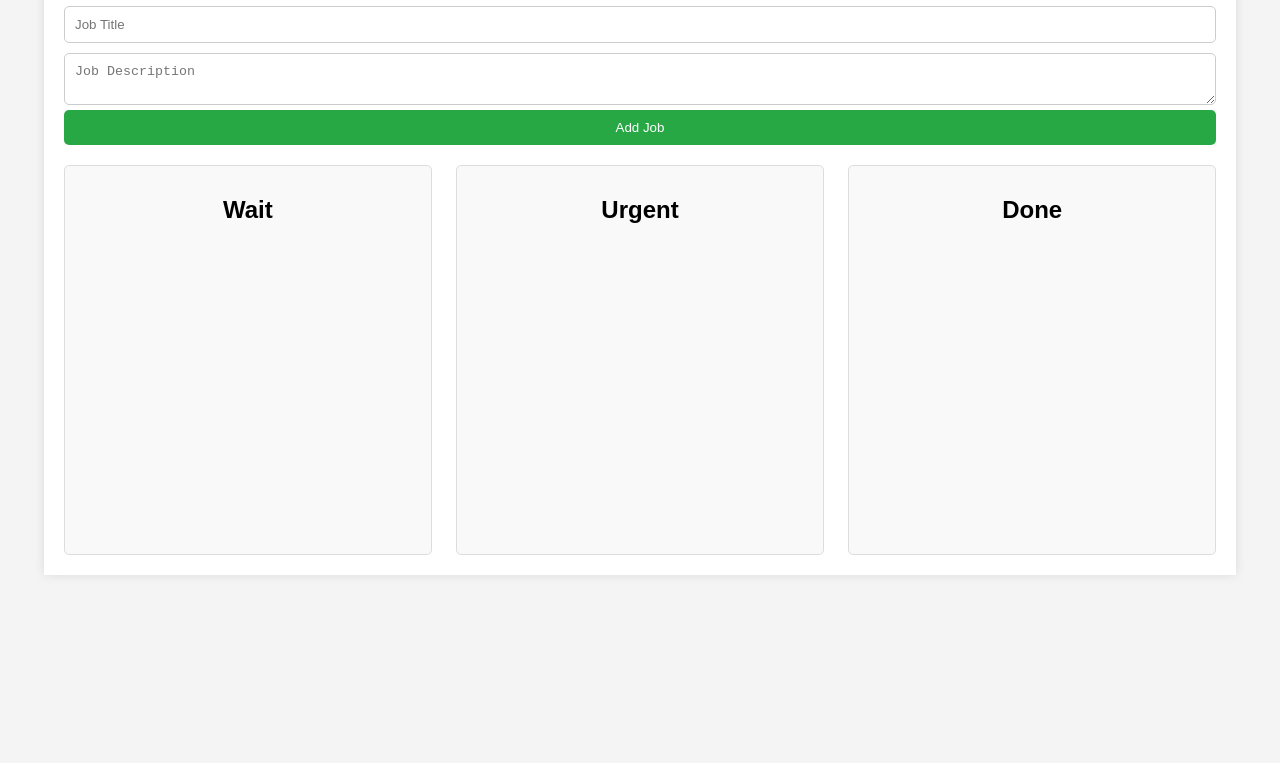
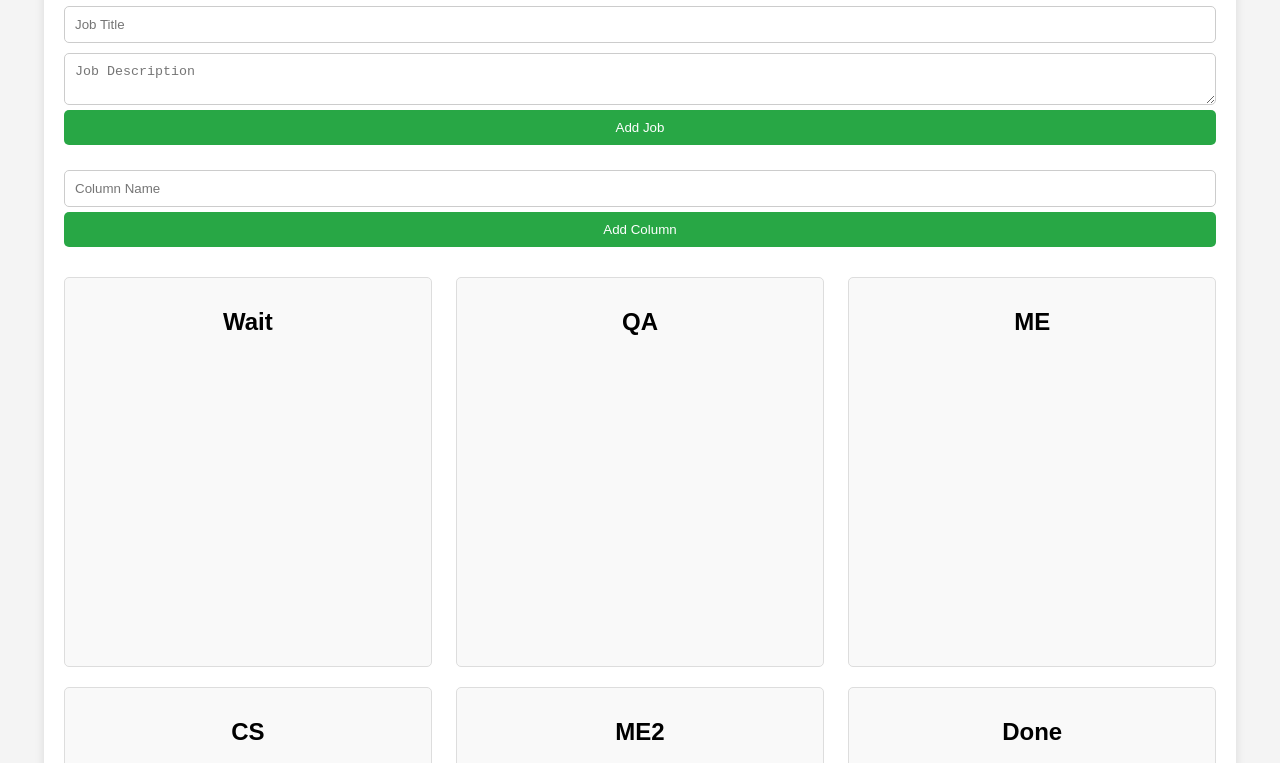
Before and after one commit to iArtz/planning-board, a plain HTML site: page index.html in a window 1280 px wide. Shown: the part 149-912 px from the top of the page. Before the commit the page ends 800 px from the top, so only its background shows below. Drawn offline with Linux system fonts and the light colour scheme.

Commit message:
Add other column

```diff
--- a/index.html
+++ b/index.html
@@ -14,34 +14,12 @@
         <textarea id="job-description" placeholder="Job Description"></textarea>
         <button onclick="addJob()">Add Job</button>
       </div>
-      <div class="kanban-board">
-        <div
-          class="kanban-column"
-          id="wait"
-          ondrop="drop(event, 'wait')"
-          ondragover="allowDrop(event)"
-        >
-          <h2>Wait</h2>
-          <div class="job-list" id="wait-list"></div>
-        </div>
-        <div
-          class="kanban-column"
-          id="urgent"
-          ondrop="drop(event, 'urgent')"
-          ondragover="allowDrop(event)"
-        >
-          <h2>Urgent</h2>
-          <div class="job-list" id="urgent-list"></div>
-        </div>
-        <div
-          class="kanban-column"
-          id="done"
-          ondrop="drop(event, 'done')"
-          ondragover="allowDrop(event)"
-        >
-          <h2>Done</h2>
-          <div class="job-list" id="done-list"></div>
-        </div>
+      <div class="column-form">
+        <input type="text" id="column-name" placeholder="Column Name" />
+        <button onclick="addColumn()">Add Column</button>
+      </div>
+      <div id="kanban-board" class="kanban-board">
+        <!-- Columns will be dynamically added here -->
       </div>
     </div>
 
--- a/script.js
+++ b/script.js
@@ -1,4 +1,12 @@
 let jobs = [];
+let columns = [
+  { id: "wait", name: "Wait" },
+  { id: "qa", name: "QA" },
+  { id: "me", name: "ME" },
+  { id: "cs", name: "CS" },
+  { id: "me2", name: "ME2" },
+  { id: "done", name: "Done" },
+];
 
 function addJob() {
   const title = document.getElementById("job-title").value;
@@ -25,16 +33,48 @@ function clearForm() {
   document.getElementById("job-description").value = "";
 }
 
+function addColumn() {
+  const columnName = document.getElementById("column-name").value;
+  if (columnName) {
+    const columnId = columnName.toLowerCase().replace(/\s+/g, "-");
+    columns.push({ id: columnId, name: columnName });
+    renderColumns();
+    document.getElementById("column-name").value = "";
+  } else {
+    alert("Please enter a column name");
+  }
+}
+
+function renderColumns() {
+  const kanbanBoard = document.getElementById("kanban-board");
+  kanbanBoard.innerHTML = "";
+
+  columns.forEach((column) => {
+    const columnDiv = document.createElement("div");
+    columnDiv.className = "kanban-column";
+    columnDiv.id = column.id;
+    columnDiv.ondrop = (e) => drop(e, column.id);
+    columnDiv.ondragover = (e) => allowDrop(e);
+
+    columnDiv.innerHTML = `
+      <h2>${column.name}</h2>
+      <div class="job-list" id="${column.id}-list"></div>
+    `;
+
+    kanbanBoard.appendChild(columnDiv);
+  });
+
+  renderJobs();
+}
+
 function renderJobs() {
-  const waitList = document.getElementById("wait-list");
-  const urgentList = document.getElementById("urgent-list");
-  const doneList = document.getElementById("done-list");
+  columns.forEach((column) => {
+    const jobList = document.getElementById(`${column.id}-list`);
+    jobList.innerHTML = "";
 
-  waitList.innerHTML = "";
-  urgentList.innerHTML = "";
-  doneList.innerHTML = "";
-
-  jobs.forEach((job) => {
+    jobs
+      .filter((job) => job.status === column.id)
+      .forEach((job) => {
         const jobItem = document.createElement("div");
         jobItem.className = "job-item";
         jobItem.draggable = true;
@@ -49,13 +89,8 @@ function renderJobs() {
           <button onclick="editJob('${job.id}')">Edit</button>
         `;
 
-    if (job.status === "wait") {
-      waitList.appendChild(jobItem);
-    } else if (job.status === "urgent") {
-      urgentList.appendChild(jobItem);
-    } else if (job.status === "done") {
-      doneList.appendChild(jobItem);
-    }
+        jobList.appendChild(jobItem);
+      });
   });
 }
 
@@ -98,4 +133,4 @@ function drop(event, status) {
   }
 }
 
-document.addEventListener("DOMContentLoaded", renderJobs);
+document.addEventListener("DOMContentLoaded", renderColumns);
--- a/styles.css
+++ b/styles.css
@@ -18,21 +18,24 @@ h1 {
   text-align: center;
 }
 
-.job-form {
+.job-form,
+.column-form {
   display: flex;
   flex-direction: column;
   margin-bottom: 20px;
 }
 
 .job-form input,
-.job-form textarea {
+.job-form textarea,
+.column-form input {
   padding: 10px;
   margin: 5px 0;
   border: 1px solid #ccc;
   border-radius: 5px;
 }
 
-.job-form button {
+.job-form button,
+.column-form button {
   padding: 10px;
   background-color: #28a745;
   color: #fff;
@@ -41,12 +44,14 @@ h1 {
   cursor: pointer;
 }
 
-.job-form button:hover {
+.job-form button:hover,
+.column-form button:hover {
   background-color: #218838;
 }
 
 .kanban-board {
   display: flex;
+  flex-wrap: wrap;
   justify-content: space-between;
 }
 
@@ -56,6 +61,7 @@ h1 {
   padding: 10px;
   border: 1px solid #ddd;
   border-radius: 5px;
+  margin: 10px 0;
 }
 
 .kanban-column h2 {
```
Lines whose indentation alone changed are shown as unchanged.
